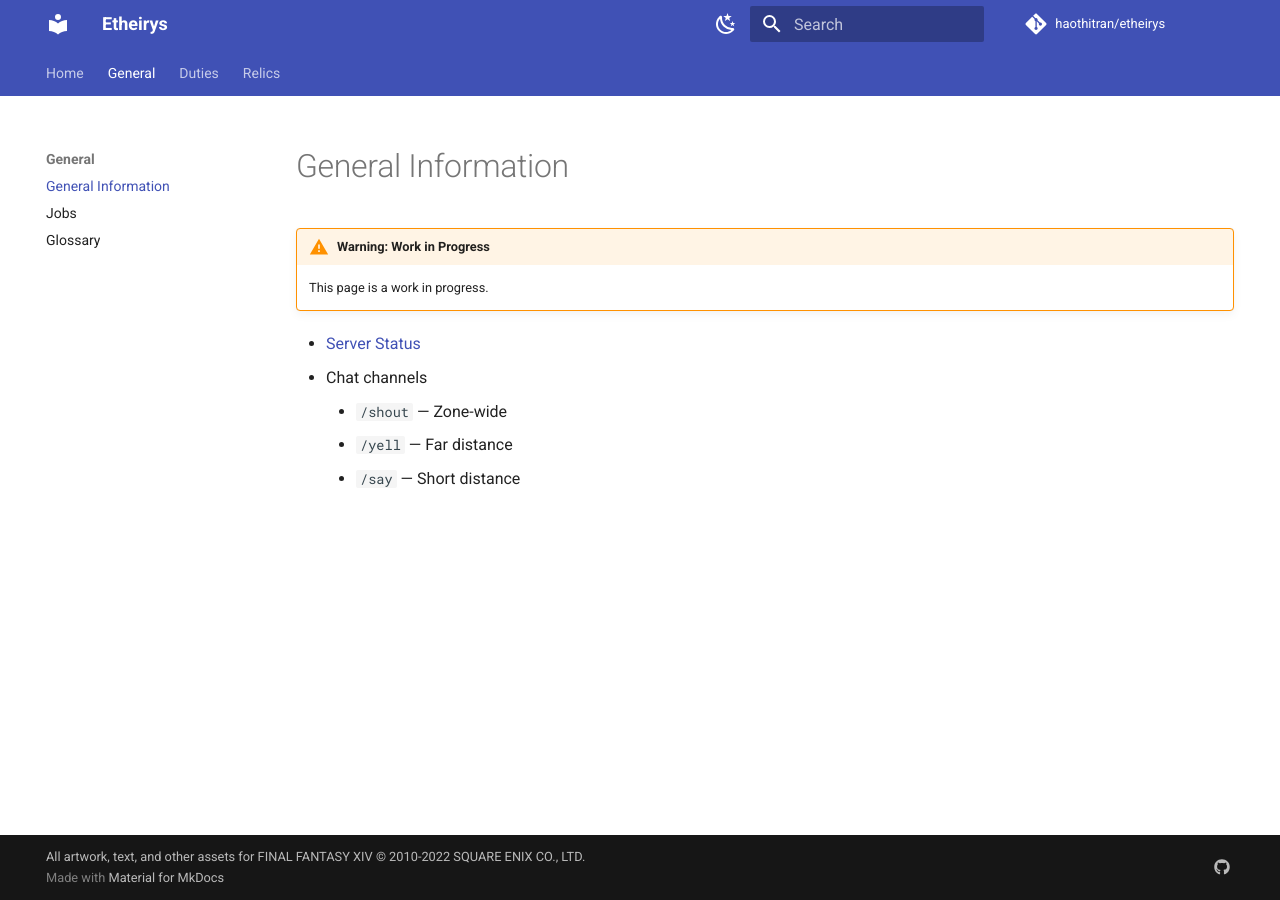
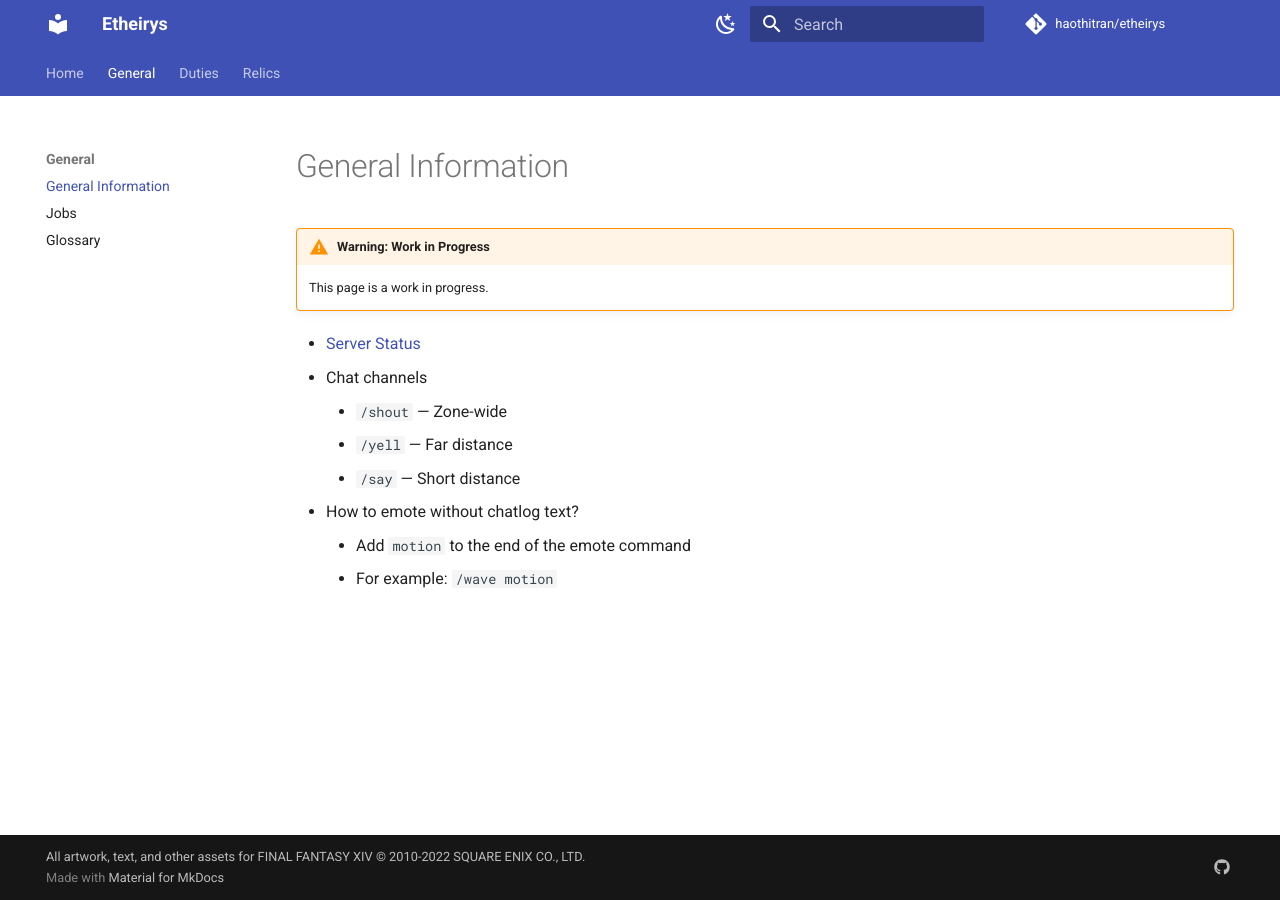
Before and after one commit to haothitran/etheirys, an MkDocs documentation site: the page built from docs/general/index.md, in a window 1280 px wide. Built offline with MkDocs 1.6.1 and Material for MkDocs 9.7.7, drawn with Linux system fonts in a browser that asks for light colours; comment, search, counter and statistics services are not loaded.

Commit message:
Add emote tip

```diff
--- a/docs/general/index.md
+++ b/docs/general/index.md
@@ -8,3 +8,6 @@
     - `/shout` — Zone-wide
     - `/yell` — Far distance
     - `/say` — Short distance
+- How to emote without chatlog text?
+    - Add `motion` to the end of the emote command
+    - For example: `/wave motion`
```
